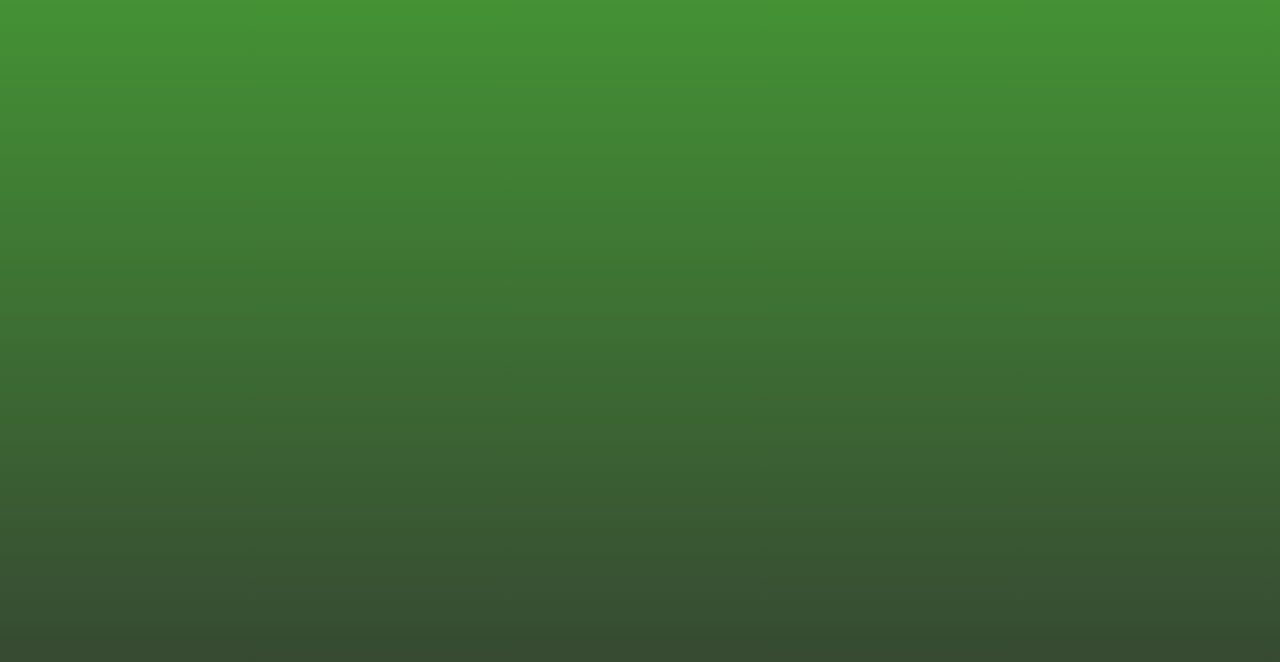
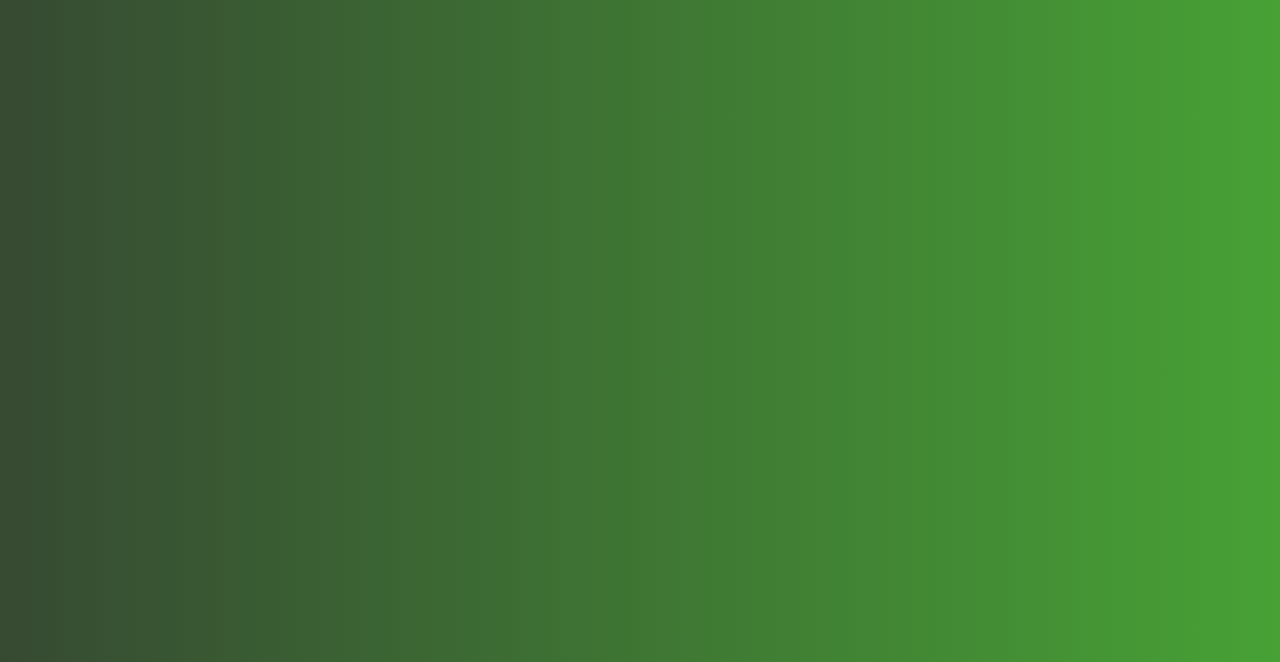
Before and after one commit to alexjaruczik/Assignment1, a plain HTML site: page index.html in a window 1280 px wide. Shown: the part 138-800 px from the top of the page. Drawn offline with Linux system fonts and the light colour scheme.

Commit message:
Added angled gradient to index, fully updated README.

```diff
--- a/indexfull.css
+++ b/indexfull.css
@@ -13,10 +13,10 @@ padding:0px;
 margin:0px;
 height: 90%;
 background: #364A32;
-background-image: -moz-linear-gradient(top, #47A135 0%, #364A32 100%);
-background-image: -webkit-linear-gradient(top, #47A135 0%, #364A32 100%);
-background-image: -o-linear-gradient(top, #47A135 0%, #364A32 100%);
-background-image: linear-gradient(to bottom, #47A135 0%, #364A32 100%);
+background-image: -moz-linear-gradient(-90deg, #47A135 0%, #364A32 100%);
+background-image: -webkit-linear-gradient(-90deg, #47A135 0%, #364A32 100%);
+background-image: -o-linear-gradient(-90deg, #47A135 0%, #364A32 100%);
+background-image: linear-gradient(-90deg, #47A135 0%, #364A32 100%);
 }
 #banner h1 {
     color:#364A32;
--- a/indexphone.css
+++ b/indexphone.css
@@ -13,10 +13,10 @@ padding:0px;
 margin:0px;
 height: 100%;
 background: #364A32;
-background-image: -moz-linear-gradient(top, #47A135 0%, #364A32 100%);
-background-image: -webkit-linear-gradient(top, #47A135 0%, #364A32 100%);
-background-image: -o-linear-gradient(top, #47A135 0%, #364A32 100%);
-background-image: linear-gradient(to bottom, #47A135 0%, #364A32 100%);
+background-image: -moz-linear-gradient(-90deg, #47A135 0%, #364A32 100%);
+background-image: -webkit-linear-gradient(-90deg, #47A135 0%, #364A32 100%);
+background-image: -o-linear-gradient(-90deg, #47A135 0%, #364A32 100%);
+background-image: linear-gradient(-90deg, #47A135 0%, #364A32 100%);
 }
 #banner h1 {
     color:#364A32;
--- a/indextablet.css
+++ b/indextablet.css
@@ -13,10 +13,10 @@ padding:0px;
 margin:0px;
 height: 90%;
 background: #364A32;
-background-image: -moz-linear-gradient(top, #47A135 0%, #364A32 100%);
-background-image: -webkit-linear-gradient(top, #47A135 0%, #364A32 100%);
-background-image: -o-linear-gradient(top, #47A135 0%, #364A32 100%);
-background-image: linear-gradient(to bottom, #47A135 0%, #364A32 100%);
+background-image: -moz-linear-gradient(-90deg, #47A135 0%, #364A32 100%);
+background-image: -webkit-linear-gradient(-90deg, #47A135 0%, #364A32 100%);
+background-image: -o-linear-gradient(-90deg, #47A135 0%, #364A32 100%);
+background-image: linear-gradient(-90deg, #47A135 0%, #364A32 100%);
 }
 #banner h1 {
     color:#364A32;
```
Also changed, not shown: 1 other file.
